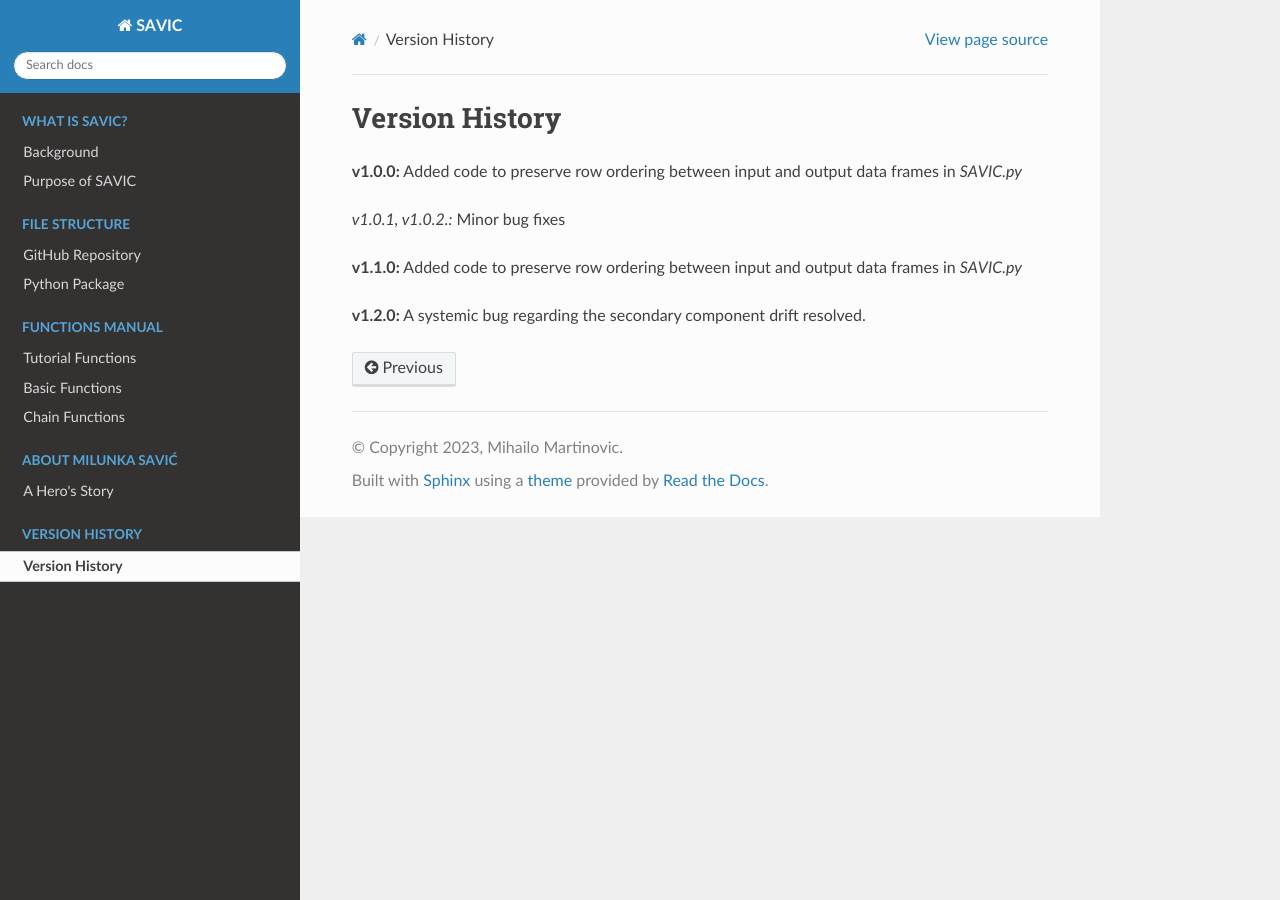
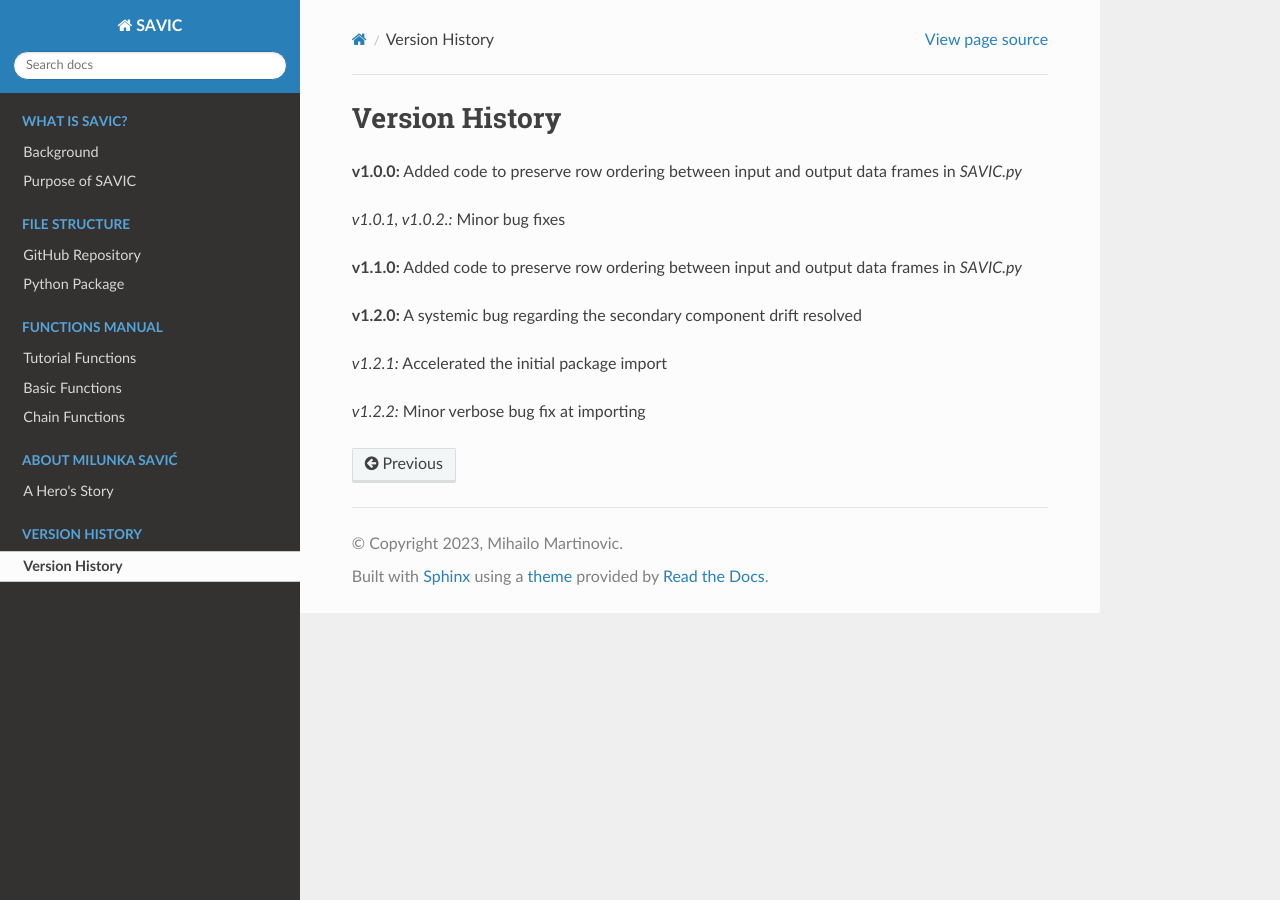
Before and after one commit to MihailoMartinovic/SAVIC, a Sphinx documentation site: the page built from docs/05-version-history.rst, in a window 1280 px wide. Built offline with Sphinx 7.4.7 and the Read the Docs theme 3.1.0, drawn with Linux system fonts in a browser that asks for light colours.

Commit message:
Update 05-version-history.rst

```diff
--- a/docs/05-version-history.rst
+++ b/docs/05-version-history.rst
@@ -11,4 +11,8 @@ Version History
 
 **v1.1.0:** Added code to preserve row ordering between input and output data frames in *SAVIC.py*
 
-**v1.2.0:** A systemic bug regarding the secondary component drift resolved.
+**v1.2.0:** A systemic bug regarding the secondary component drift resolved
+
+*v1.2.1:* Accelerated the initial package import
+
+*v1.2.2:* Minor verbose bug fix at importing
```
